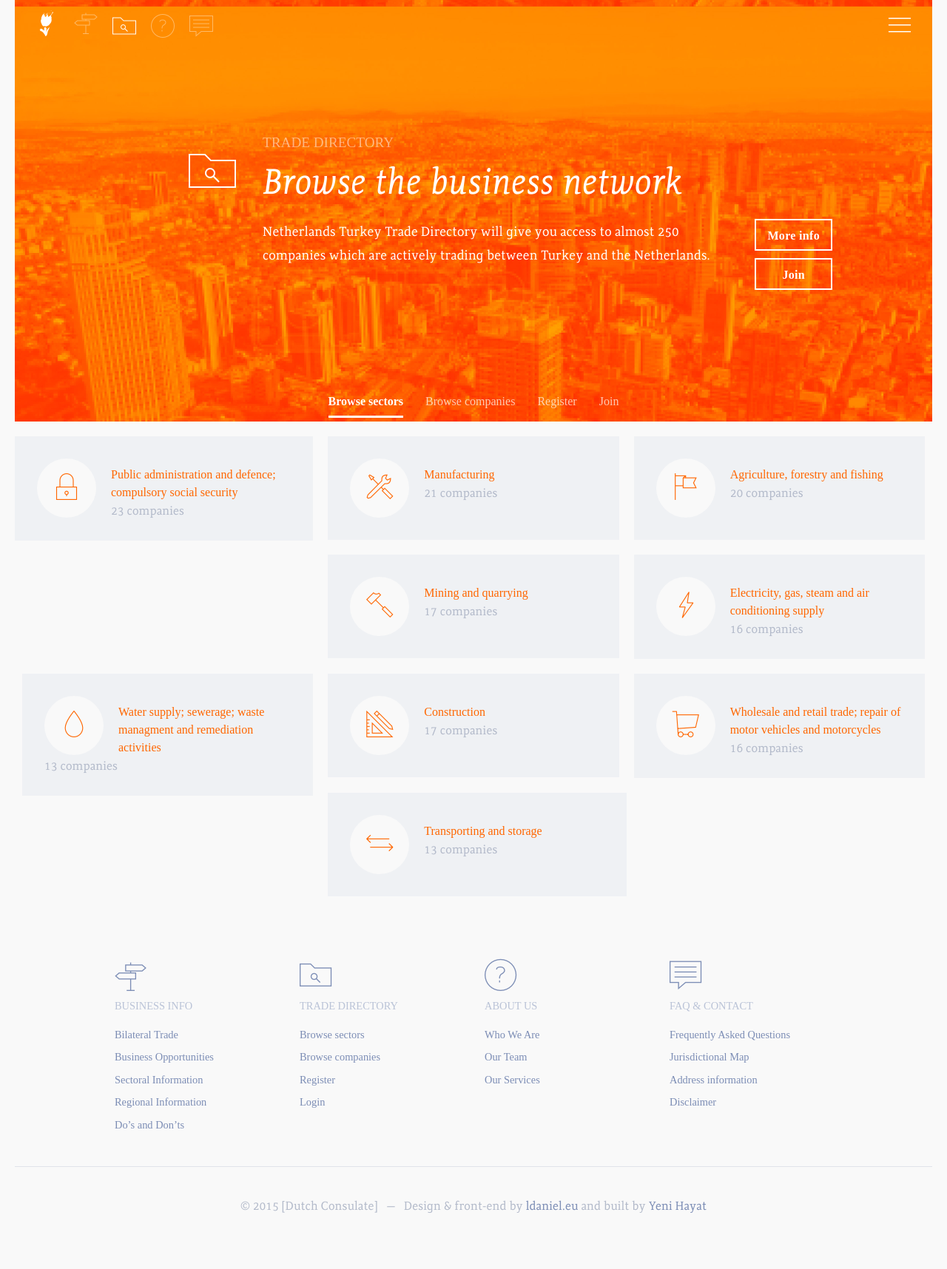
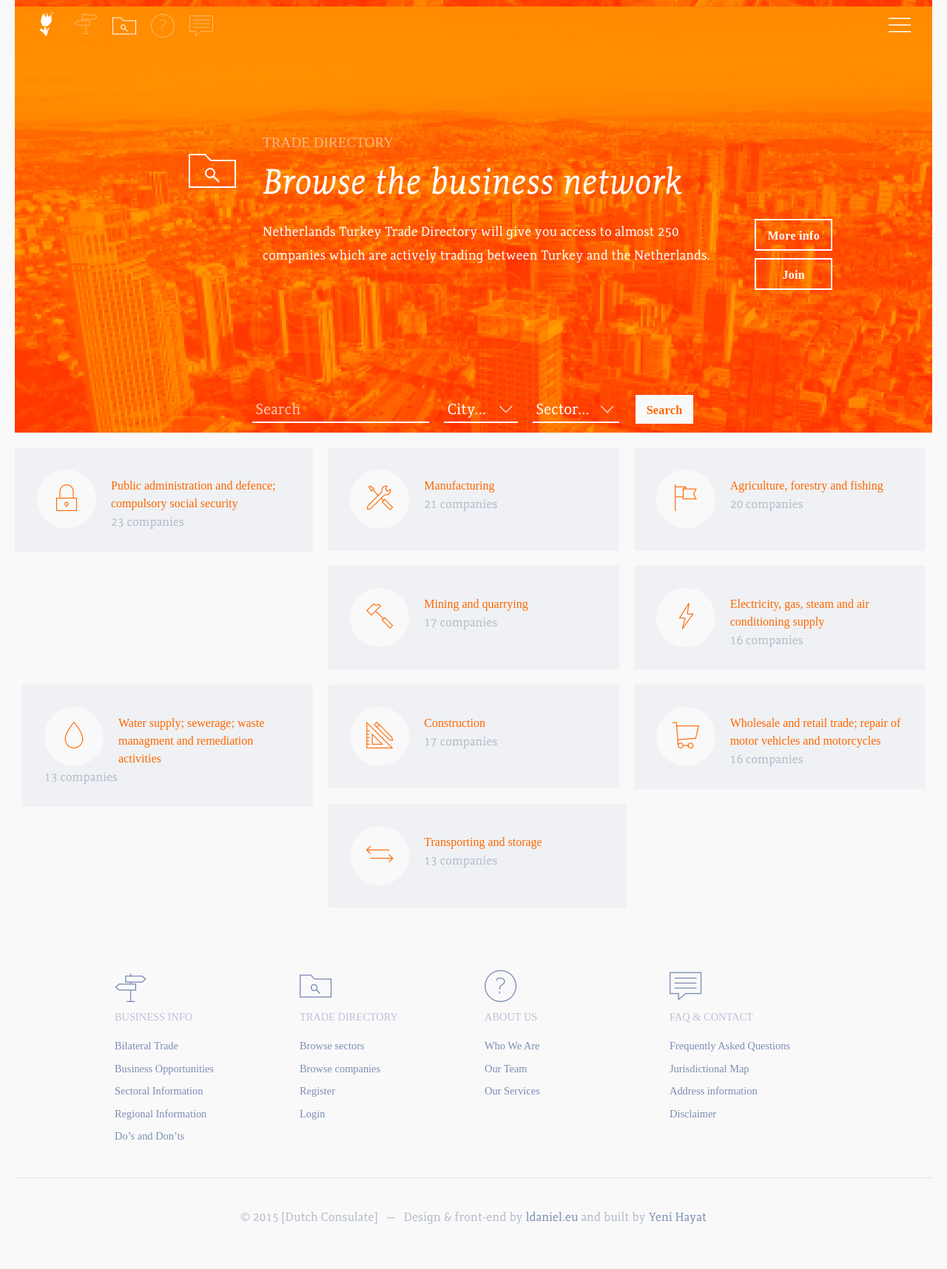
Before and after one commit to ldanielswakman/nttd-design, a PHP site: page /tradedirectory.php in a window 1280 px wide. Shown: the part 21-1737 px from the top of the page at 74% size. Before the commit the page ends 1661 px from the top, so only its background shows below. Run offline with PHP 8.4, Linux system fonts and the light colour scheme.

Commit message:
field components

```diff
--- a/less/components/button.less
+++ b/less/components/button.less
@@ -62,6 +62,15 @@
       .transform(translateY(2px));
     }
   }
+  &.btn-white {
+    background-color: @greylightest;
+    color: @holland_orange;
+
+    &:hover {
+      background-color: @holland_darkblue;
+      color: @white;
+    }
+  }
   &.btn-reveal {
     background-color: transparent;
     border-color: transparent;
--- /dev/null
+++ b/less/components/field.less
@@ -0,0 +1,59 @@
+.field {
+  display: inline-block;
+  max-width: 100%;
+  height: 40px;
+  padding: 5px 5px 3px;
+  .rounded(0);
+  background: transparent;
+  border: 0;
+  border-bottom: 2px solid @white;
+  line-height: 30px;
+  font-size: 1.25em;
+  font-family: "Holland Serif";
+  -webkit-appearance: none;
+  -moz-appearance: none;
+  appearance: none;
+  .box-sizing(border-box);
+  color: @white;
+
+  &:not([disabled]):hover {
+    background-color: fade(@white, 15%);
+  }
+  &:focus,
+  &:active {
+    outline: none;
+    background-color: fade(@white, 25%);
+  }
+  &::-webkit-input-placeholder {
+    padding-top: 3px;
+    color: fade(@white, 70%);
+  }
+  &:-moz-placeholder {
+    padding-top: 3px;
+    color: fade(@white, 70%);
+  }
+  &::-moz-placeholder {
+    padding-top: 3px;
+    color: fade(@white, 70%);
+  }
+  &:-ms-input-placeholder {
+    padding-top: 3px;
+    color: fade(@white, 70%);
+  }
+}
+.field-select {
+  position: relative;
+
+  select {
+    min-width: 100px;
+    padding-right: 40px;
+    cursor: pointer;
+  }
+  .icon {
+    position: absolute;
+    top: 5px;
+    right: 0;
+    color: @white;
+    pointer-events: none;
+  }
+}
--- a/less/style.less
+++ b/less/style.less
@@ -10,6 +10,7 @@
 // Elements
 @import url('components/badge.less');
 @import url('components/button.less');
+@import url('components/field.less');
 @import url('components/slides.less');
 
 // Components
--- a/tradedirectory.php
+++ b/tradedirectory.php
@@ -43,29 +43,31 @@
         </div>
       </div>
 
-      <div class="u-aligncenter">
-        <ul class="tabs clearfix">
-          <li class="active">
-            <a href="#top">
-              Browse sectors
-            </a>
-          </li>
-          <li>
-            <a href="#top">
-              Browse companies
-            </a>
-          </li>
-          <li>
-            <a href="#top">
-              Register
-            </a>
-          </li>
-          <li>
-            <a href="#top">
-              Join
-            </a>
-          </li>
-        </ul>
+      <div class="u-relative u-aligncenter">
+        <form action="" class="u-inlineblock u-clearfix u-mv10">
+          <div class="field-group u-floatleft u-mr20">
+            <input class="field" type="text" placeholder="Search" />
+          </div>
+          <div class="field-group field-select u-floatleft u-mr20">
+            <select class="field">
+              <option>City...</option>
+              <option>1</option>
+              <option>2</option>
+              <option>3</option>
+            </select>
+            <i class="icon icon-arrows-down icon-2x"></i>
+          </div>
+          <div class="field-group field-select u-floatleft u-mr20">
+            <select class="field">
+              <option>Sector...</option>
+              <option>1</option>
+              <option>2</option>
+              <option>3</option>
+            </select>
+            <i class="icon icon-arrows-down icon-2x"></i>
+          </div>
+          <button type="submit" class="btn btn-white">Search</button>
+        </form>
       </div>
 
     </section>
```
Also changed, not shown: css/style.css.
